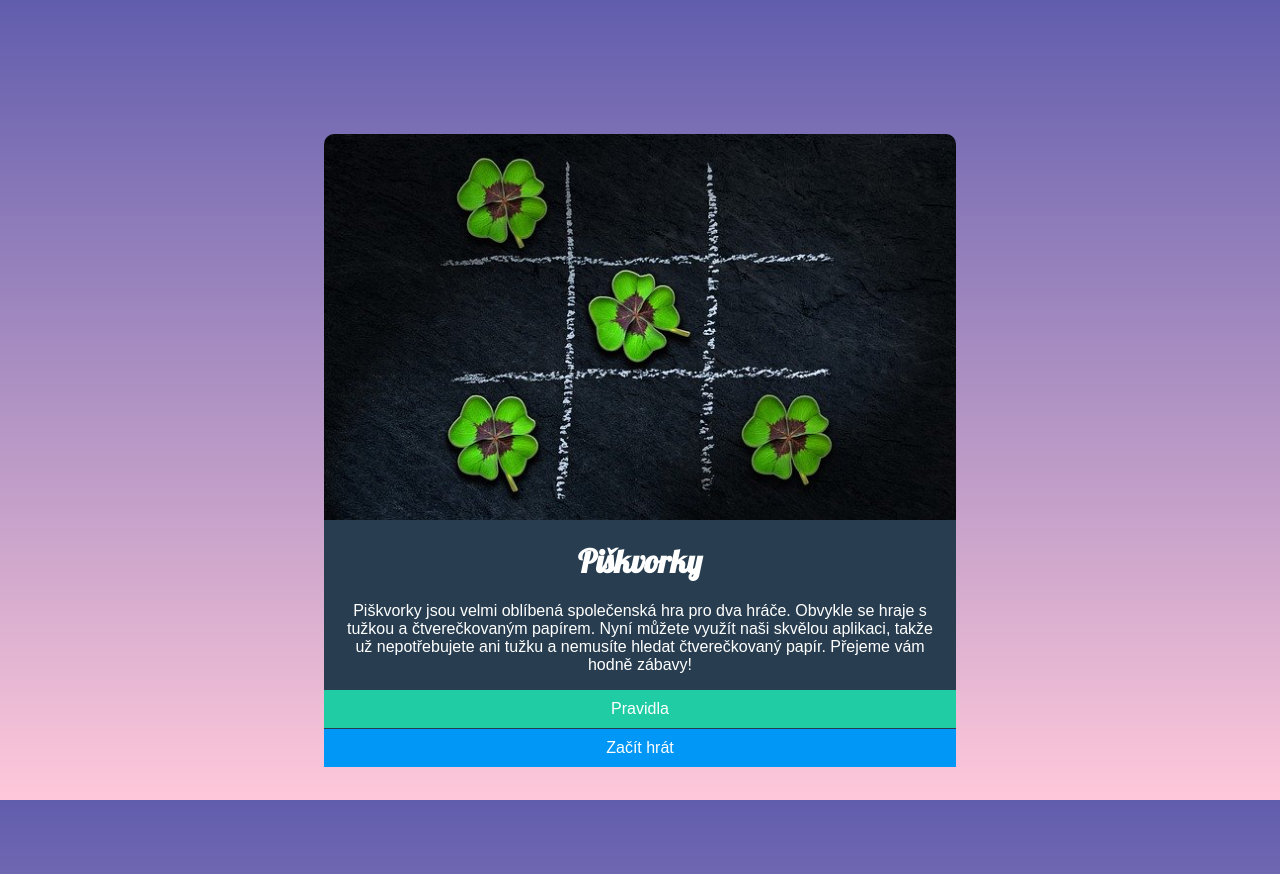
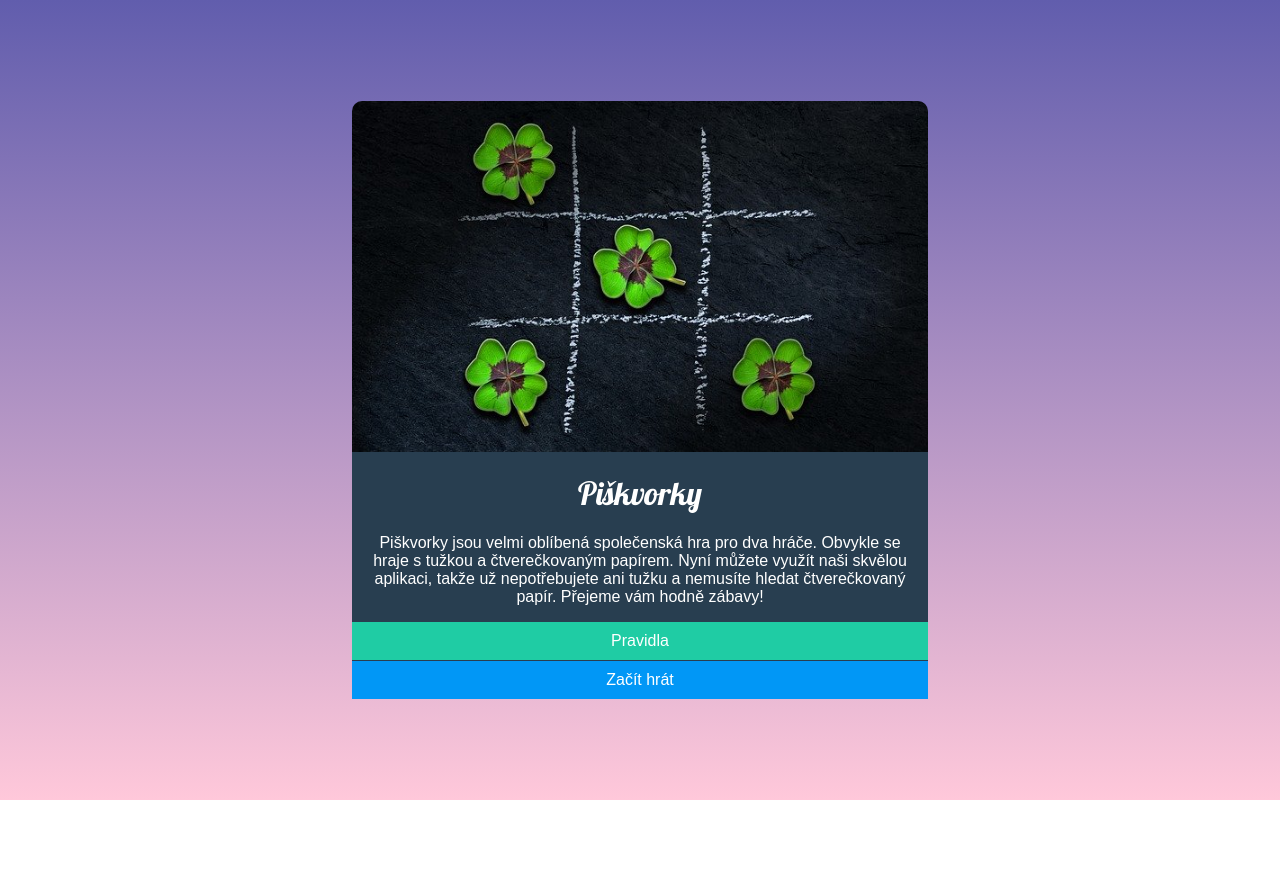
Before and after one commit to kotulovam/piskvorky, a plain HTML site: page index.html in a window 1280 px wide. After the commit the page ends 800 px from the top, so only its background shows below. Drawn offline with Linux system fonts and the light colour scheme.

Commit message:
Adjustments of the font and size

```diff
--- a/index.html
+++ b/index.html
@@ -5,12 +5,6 @@
     <meta name="viewport" content="width=device-width, initial-scale=1.0" />
     <title>Piškvorky</title>
     <link rel="stylesheet" href="style.css" />
-    <link rel="preconnect" href="https://fonts.googleapis.com" />
-    <link rel="preconnect" href="https://fonts.gstatic.com" crossorigin />
-    <link
-      href="https://fonts.googleapis.com/css2?family=Lobster&display=swap"
-      rel="stylesheet"
-    />
   </head>
   <body>
     <div class="game">
--- a/style.css
+++ b/style.css
@@ -1,12 +1,19 @@
+@import url('https://fonts.googleapis.com/css2?family=Lobster&display=swap');
+
 body {
-  height: 100vh;
+  min-height: 100dvh;
   background: linear-gradient(#615dad, #ffc8da);
-  background-attachment: fixed;
   color: #ffffff;
+  margin: 0;
+  display: flex;
+  flex-direction: column;
+  justify-content: center;
+  align-items: center;
 }
 
 h1 {
-  font-family: Lobster;
+  font-family: Lobster, sans-serif;
+  font-weight: normal;
 }
 
 h1,
@@ -15,15 +22,14 @@ p {
 }
 
 .game {
-  padding: 10% 25%;
-  border-spacing: 0;
+  width: 45%;
   display: flex;
   flex-direction: column;
-  justify-content: center;
 }
 
 .game__picture {
   border-radius: 10px 10px 0 0;
+  max-width: 100%;
 }
 
 .game__body {
```
